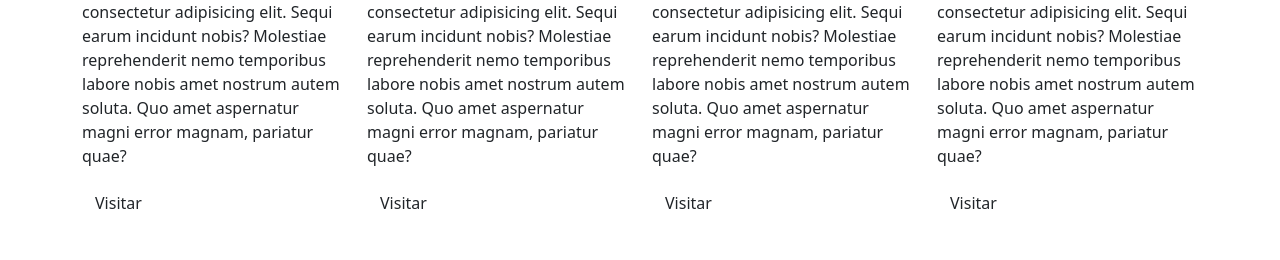
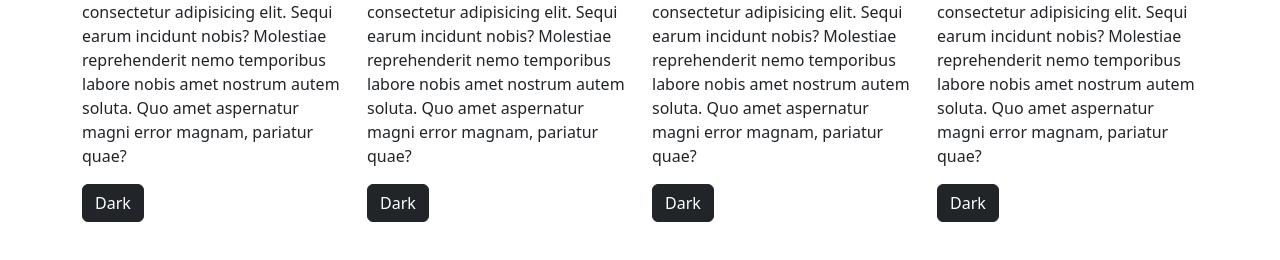
Before and after one commit to omarlnx/WEB-BOOTSTRAP, a website: page index.html in a window 1280 px wide. Shown: the part 464-724 px from the top of the page. Drawn offline with nearby package versions, Linux system fonts and the light colour scheme.

Commit message:
botones con estilo

```diff
--- a/index.html
+++ b/index.html
@@ -139,23 +139,23 @@ PANTALLA EXTRA-SMALL<576PX
   <div class="col-sm-3">
     <h2>Los mejoresartistas</h2>
     <p>Lorem ipsum dolor sit amet consectetur adipisicing elit. Sequi earum incidunt nobis? Molestiae reprehenderit nemo temporibus labore nobis amet nostrum autem soluta. Quo amet aspernatur magni error magnam, pariatur quae?</p>
-    <button class="btn">Visitar</button>
+    <button type="button" class="btn btn-dark">Dark</button>
   </div>
 
   <div class="col-sm-3">
     <h2>Los mejoresartistas</h2>
     <p>Lorem ipsum dolor sit amet consectetur adipisicing elit. Sequi earum incidunt nobis? Molestiae reprehenderit nemo temporibus labore nobis amet nostrum autem soluta. Quo amet aspernatur magni error magnam, pariatur quae?</p>
-    <button class="btn">Visitar</button>
+    <button type="button" class="btn btn-dark">Dark</button>
   </div>
 <div class="col-sm-3">
   <h2>Los mejoresartistas</h2>
   <p>Lorem ipsum dolor sit amet consectetur adipisicing elit. Sequi earum incidunt nobis? Molestiae reprehenderit nemo temporibus labore nobis amet nostrum autem soluta. Quo amet aspernatur magni error magnam, pariatur quae?</p>
-  <button class="btn">Visitar</button>
+  <button type="button" class="btn btn-dark">Dark</button>
 </div>
 <div class="col-sm-3">
   <h2>Los mejoresartistas</h2>
   <p>Lorem ipsum dolor sit amet consectetur adipisicing elit. Sequi earum incidunt nobis? Molestiae reprehenderit nemo temporibus labore nobis amet nostrum autem soluta. Quo amet aspernatur magni error magnam, pariatur quae?</p>
-  <button class="btn">Visitar</button>
+  <button type="button" class="btn btn-dark">Dark</button>
 </div>
 </div>
 
```
